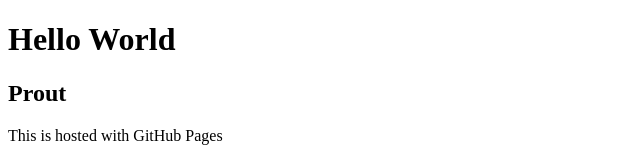
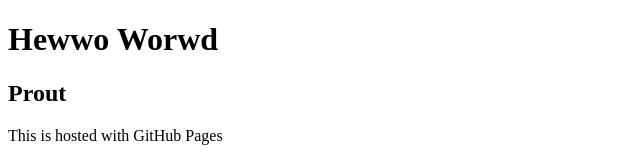
Before and after one commit to b0xh/b0xh.github.io, a plain HTML site: page index.html in a window 1280 px wide. Shown: the top 160 px of the page, without its empty margins (0-640 px from the left). Drawn offline with Linux system fonts and the light colour scheme.

Commit message:
Update index.html
uwu-ified the "hello world"

```diff
--- a/index.html
+++ b/index.html
@@ -6,7 +6,7 @@
 	<title>This is a tab</title>
 </head>
 <body>
-	<h1>Hello World</h1>
+	<h1>Hewwo Worwd</h1>
 	<h2>Prout</h2>
 	<p>This is hosted with GitHub Pages</p>
 	<p>Help...</p>
```
